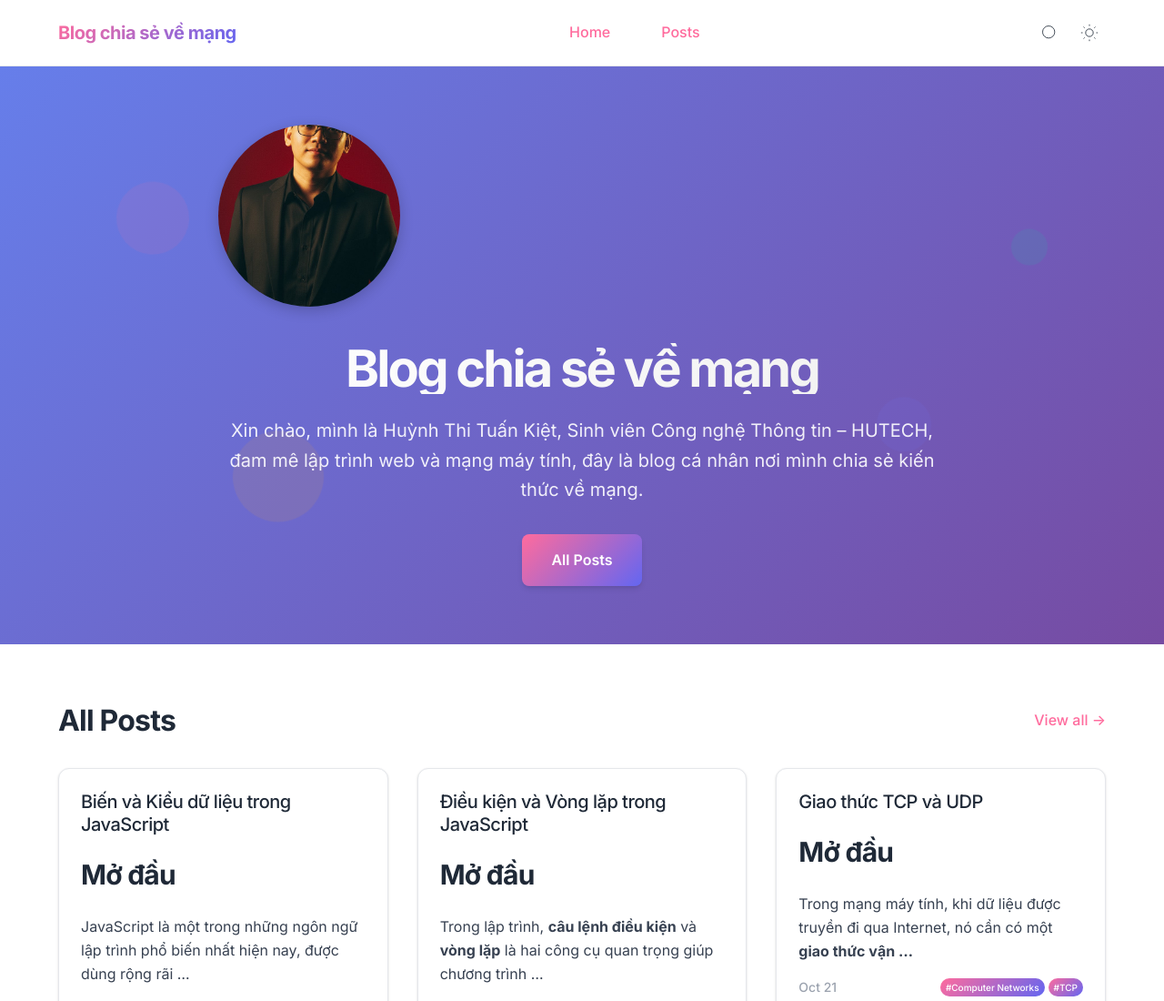
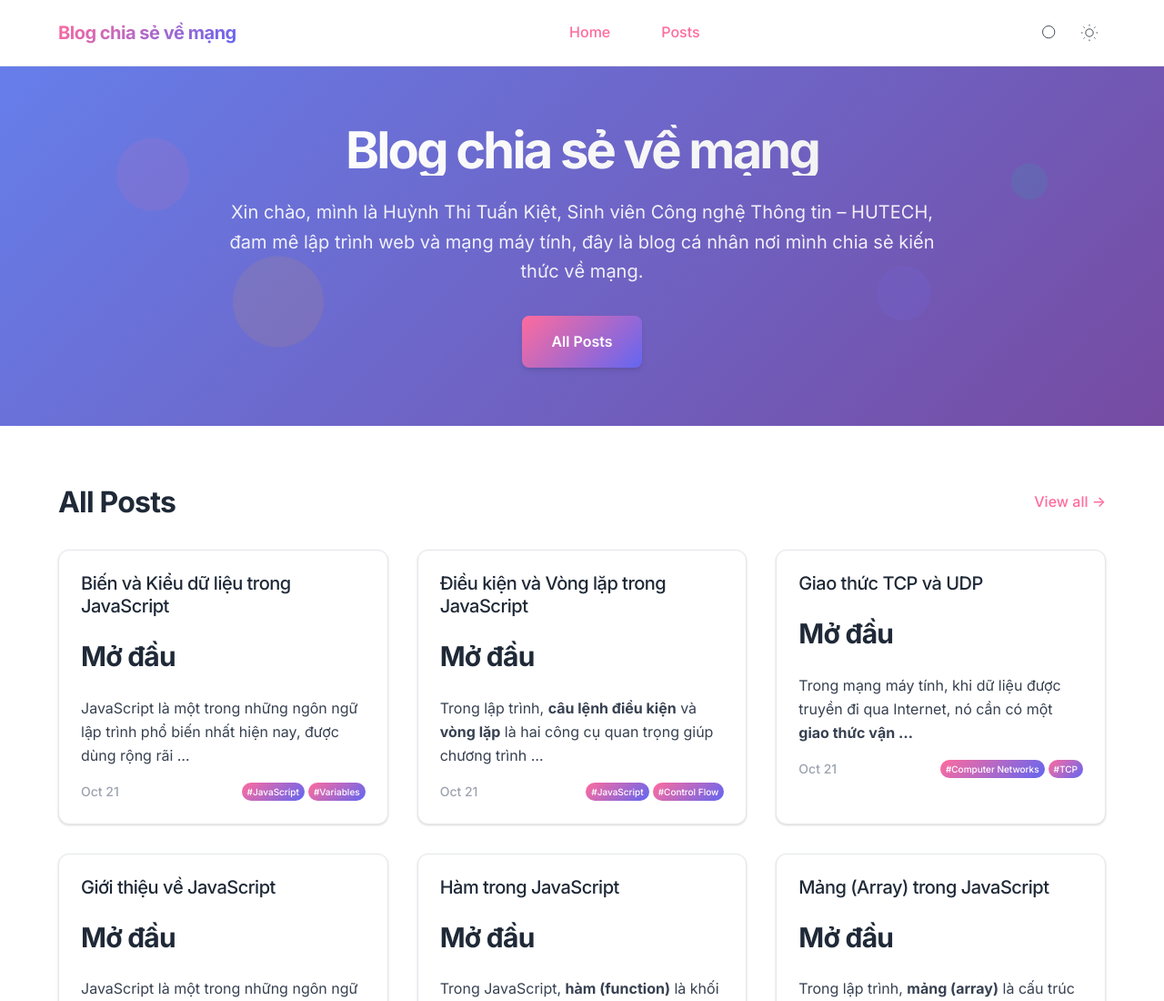
Before and after one commit to HTTK136/blog, a plain HTML site: page index.html in a window 1280 px wide. Shown: the top 1100 px of the page at 91% size. Drawn offline with Linux system fonts and the light colour scheme.

Commit message:
Update 5

```diff
--- a/index.html
+++ b/index.html
@@ -88,9 +88,6 @@
 
 <div class="kawaii-hero">
     <div class="kawaii-hero-content">
-        <div style="text-align: left; margin-bottom: 40px;">
-        <img src="/blog/images/avatar.png" alt="Avatar" style="width: 200px; height: 200px; border-radius: 50%; object-fit: cover; box-shadow: 0 4px 15px rgba(0,0,0,0.2); margin-bottom: 20px;">
-    </div>
         <h1 class="kawaii-hero-title">
             Blog chia sẻ về mạng
         </h1>
```
